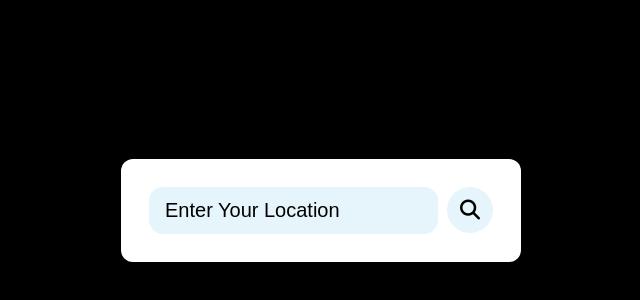
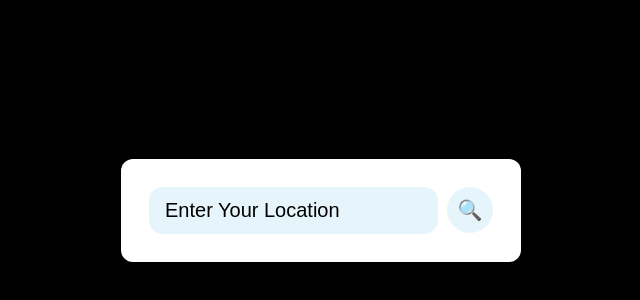
Before and after one commit to HarshVardhanAggarwal/WeatherApp, a plain HTML site: page index.html in a window 1280 px wide. Shown: the part 190-490 px from the top of the page, 319-959 px from the left. Drawn offline with Linux system fonts and the light colour scheme.

Commit message:
updated search button

```diff
--- a/index.html
+++ b/index.html
@@ -16,8 +16,9 @@
 
                 <!-- Add an icon inside the button for click indication -->
                 <button id="searchBtn" class="search-btn">
-                    <i class="fas fa-search"></i> <!-- Font Awesome search icon -->
-                </button>
+    &#128269; <!-- Unicode for magnifying glass -->
+</button>
+
             </div>
         </div>
 
```
